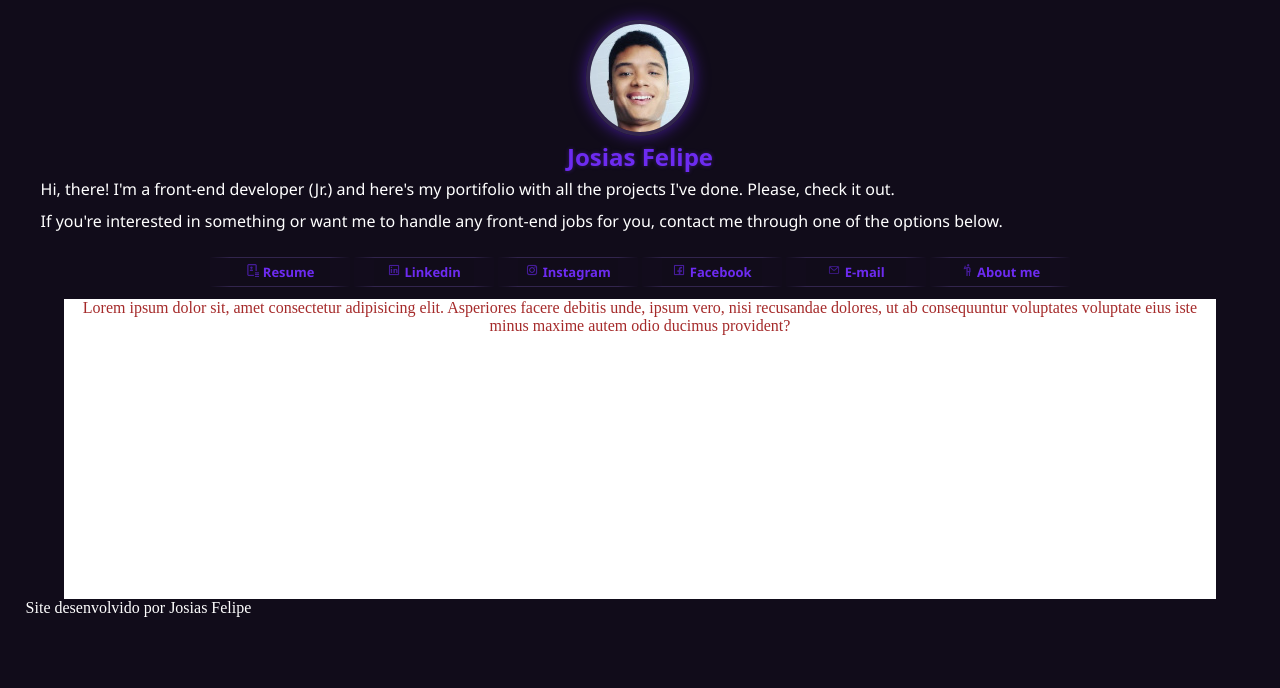
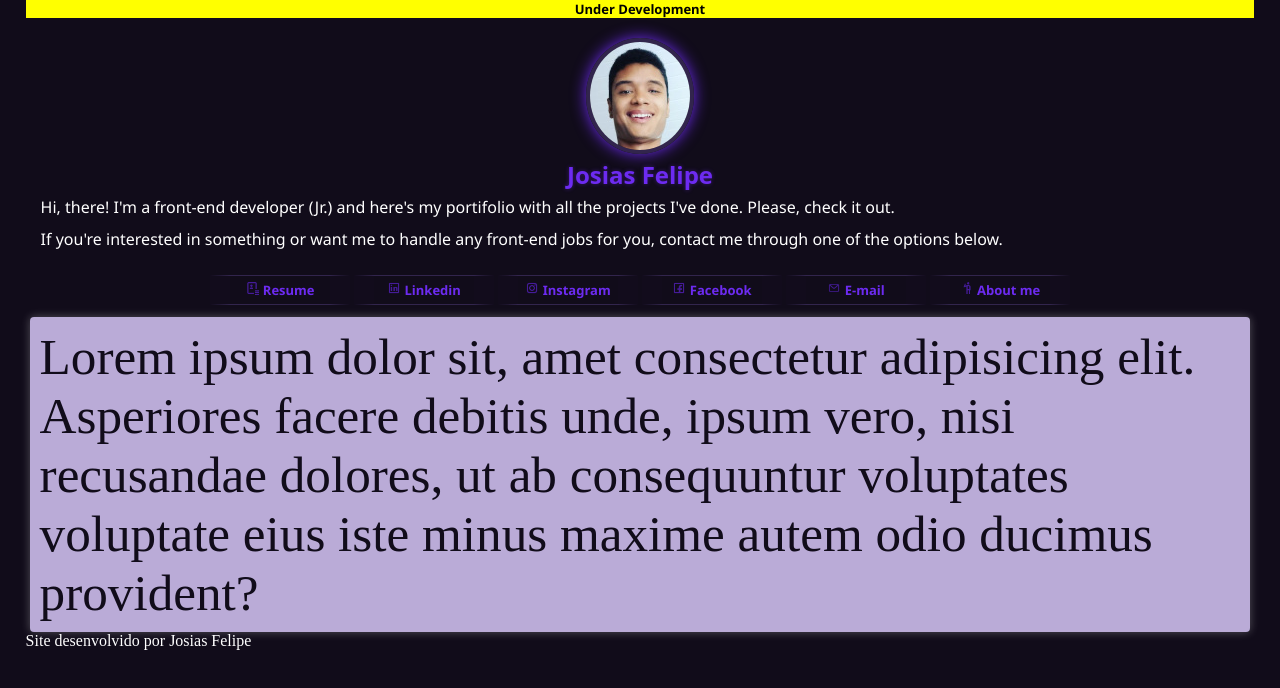
Before and after one commit to josiasfelipe/portifolio, a plain HTML site: page index.html in a window 1280 px wide. Drawn offline with Linux system fonts and the light colour scheme.

Commit message:
lil changes

```diff
--- a/index.html
+++ b/index.html
@@ -9,6 +9,9 @@
     <link rel="stylesheet" href="style/mobile.css">
 </head>
 <body>
+    <header>
+        <p>Under Development</p>
+    </header>
     <main>
         <section id="intro">
             <div id="presentation">
@@ -26,8 +29,8 @@
                 </nav>
             </div>
         </section>
-        <section id="content">
-            <div id="projects">
+        <section id="content" >
+            <div id="projects" class="feed-box">
                 <p>Lorem ipsum dolor sit, amet consectetur adipisicing elit. Asperiores facere debitis unde, ipsum vero, nisi recusandae dolores, ut ab consequuntur voluptates voluptate eius iste minus maxime autem odio ducimus provident?</p>
             </div>
         </section>
--- a/style/curriculum-style.css
+++ b/style/curriculum-style.css
@@ -7,8 +7,8 @@
 :root {
     --cor1: #110C1A;
     --cor2: #1A0A38;
-    --cor3: #32254D;
-    --cor4: #451C99;
+    --cor3: #342b47;
+    --cor4: #6d2bf1;
     --cor5: #decdffd3;
 
     --fonte_padrao: 'Segoe UI', Tahoma, Geneva, Verdana, sans-serif;
@@ -32,7 +32,7 @@ header {
 
     display: block;
     background-color: var(--cor1);
-    color: #451C99;
+    color: var(--cor4);
     width: 100vw;
     border-bottom: 1px solid var(--cor4);
     padding-top: 8px;
@@ -47,7 +47,7 @@ header {
 
 .header-menu {
     text-decoration: none;
-    color: #451C99;
+    color: var(--cor4);
     padding: 8px 20px;
     padding-top: 10px;
 }
@@ -95,7 +95,7 @@ header {
 }
 
 .emphasis {
-    color: var(--cor4);
+    color: var(--cor3);
     font-weight: bold;
 }
 
@@ -110,11 +110,11 @@ header {
 }
 
 #english {
-    background-image: linear-gradient(to right, var(--cor3) 70%, var(--cor5));
+    background-image: linear-gradient(to right, var(--cor3) 75%, var(--cor5), var(--cor5), var(--cor5), var(--cor5));
 }
 
 #spanish {
-    background-image: linear-gradient(to right, var(--cor3) 25%, var(--cor5), var(--cor5), var(--cor5));
+    background-image: linear-gradient(to right, var(--cor3) 25%, var(--cor5), var(--cor5), var(--cor5), var(--cor5));
 }
 
 #education > h2 {
--- a/style/mobile.css
+++ b/style/mobile.css
@@ -9,11 +9,11 @@
     --cor1: #110C1A;
     --cor2: #1A0A38;
     --cor3: #32254D;
-    --cor4: #451C99;
+    --cor4: #6d2bf1;
+    --cor5: #decdffd3;
 
     --fonte_padrao: 'Segoe UI', Tahoma, Geneva, Verdana, sans-serif;
     --fonte_destaque: 'Bebas Neue', cursive;
-    --fonte_android: 'Android', cursive;
 }
 
 html, body {
@@ -23,6 +23,15 @@ html, body {
     color: white;
     margin: auto;
     padding: 0px;
+}
+
+header {
+    text-align: center;
+    background-color: yellow;
+    color: black;
+    font-family: var(--fonte_padrao);
+    font-size: 13px;
+    font-weight: bold;
 }
 
 #presentation {
@@ -39,7 +48,7 @@ html, body {
 
 #presentation > h1 {
     font-family: system-ui, sans-serif;
-    color: #6d2bf1;
+    color: var(--cor4);
     text-shadow: 0px 0px 4px #6d2bf16b;
 }
 
@@ -56,7 +65,7 @@ html, body {
     font-family: var(--fonte_padrao);
     font-size: small;
     font-weight: bold;
-    color: #6d2bf1;
+    color: var(--cor4);
     padding: 5px 0px 5px 0px;
     margin: auto;
     width: 100px;
@@ -70,7 +79,7 @@ html, body {
 }
 
 #presentation > nav > a:active {
-    background-color: #451C99;
+    background-color: var(--cor4);
     color: #110C1A;
 }
 
@@ -78,7 +87,19 @@ html, body {
     height: 14px;
 }
 
-#projects {
+.feed-box {
+    background-color: var(--cor5);
+    font-size: 4vw;
+    color: var(--cor1);
+    margin-top: 10px;
+    margin-right: 4px;
+    margin-left: 4px;
+    padding: 10px;
+    border-radius: 4px;
+    box-shadow: 0px 0px 10px rgba(255, 255, 255, 0.288);
+}
+
+/*#projects {
     display: block;
     height: 300px;
     width: 90vw;
@@ -87,4 +108,4 @@ html, body {
     color: brown;
     margin: auto;
     margin-top: 10px;
-}
+}*/
```
